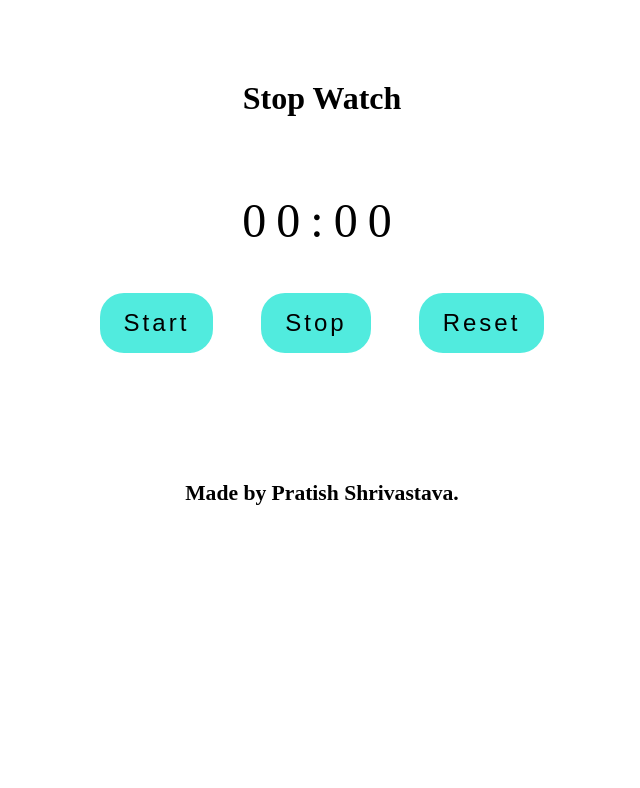
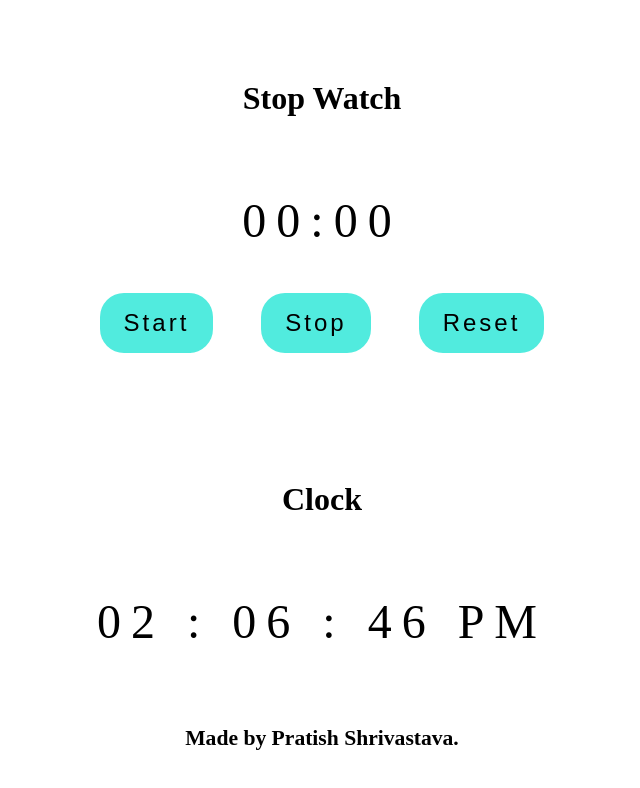
Before and after one commit to PratishShrivastava/StopWatch-js, a plain HTML site: page index.html in a window 1280 px wide. Shown: the whole page, without its empty margins (318-958 px from the left). Drawn offline with Linux system fonts and the light colour scheme.

Commit message:
updated clock js

```diff
--- /dev/null
+++ b/components/clock.js
@@ -0,0 +1,27 @@
+function clock(){
+    var date = new Date();
+    var Hours = date.getHours();
+    var Min = date.getMinutes();
+    var Sec = date.getSeconds();
+    var Day = "AM";
+
+    if(Hours == 0){
+        Hours = 12;
+    }
+
+    if (Hours>12) {
+        Hours -= 12;
+        Day = "PM";
+    }
+
+    Hours = (Hours < 10) ? "0" + Hours : Hours;
+    Min = (Min < 10) ? "0" + Min : Min;
+    Sec = (Sec < 10) ? "0" + Sec : Sec;
+
+    document.getElementById("hr").innerHtml = Hours + ' : ' + Min + ' : ' + Sec + ' ' + Day;
+    document.getElementById("hr").textContent = Hours + ' : ' + Min + ' : ' + Sec + ' ' + Day;
+
+    setTimeout(clock, 1000);
+}
+
+clock();
--- a/index.html
+++ b/index.html
@@ -9,7 +9,7 @@
 </head>
 <body>
     <div class="head">
-        <h1> Stop Watch</h1>
+        <h1>Stop Watch</h1>
     </div>
 
 
@@ -19,7 +19,15 @@
         <button type="button" onclick="Stop()">Stop</button>
         <button type="button" onclick="Reset()">Reset</button>
     </div>
+
+    <div class="head">
+        <h1>Clock</h1>
+    </div>
+
+    <div class="p" id="hr" onload="clock()"></div>
+
     <h2>Made by Pratish Shrivastava.</h2>
-    <script src="components/script.js"></script>
+    <script src="components/stop-watch.js"></script>
+    <script src="components/clock.js"></script>
 </body>
 </html>
--- a/style.css
+++ b/style.css
@@ -16,7 +16,7 @@ h2{
     font-size: 1.35rem;
     margin: 5rem 0rem;
 }
-p{
+.p, p{
     display: flex;
     justify-content: center;
     font-size: 3em;
```
Also changed, not shown: components/stop-watch.js (renamed from components/script.js).
